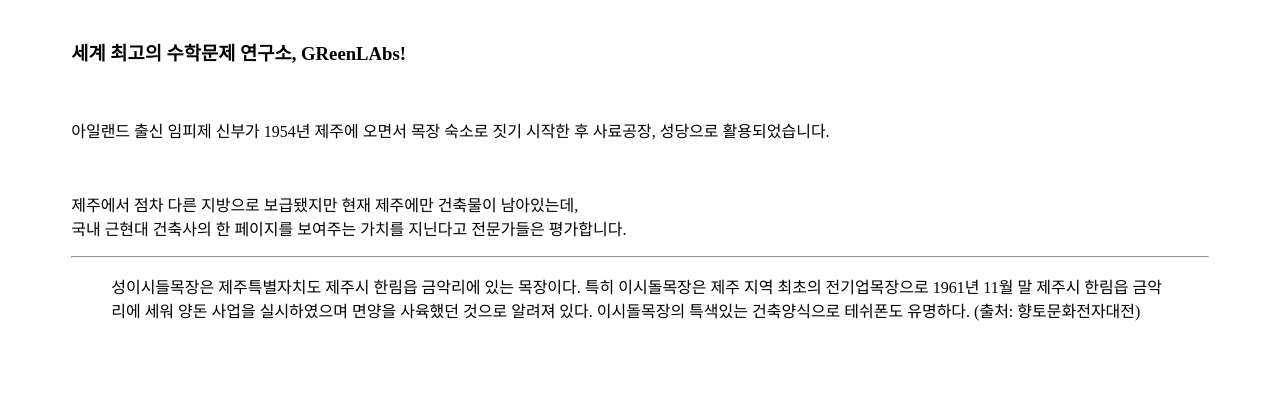
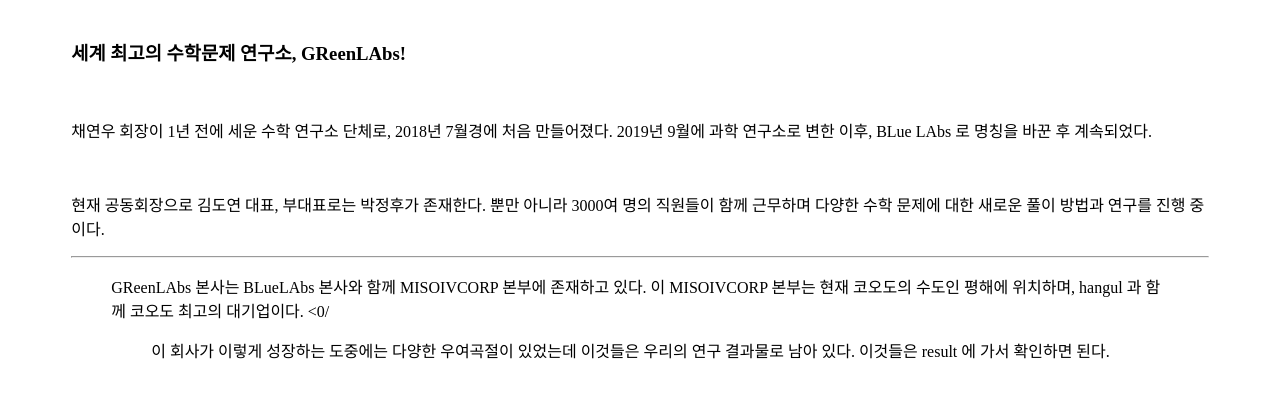
Before and after one commit to doyeon1234/main, a plain HTML site: page greenlabs.html in a window 1280 px wide. Shown: the part 248-646 px from the top of the page. Drawn offline with Linux system fonts and the light colour scheme; a web font is replaced by a local one.

Commit message:
Add files via upload

```diff
--- a/greenlabs.html
+++ b/greenlabs.html
@@ -66,15 +66,11 @@
         <div class="content">
           <h1>GReenLAbs와 MISOIVCORP</h1><br>
           <h3>세계 최고의 수학문제 연구소, GReenLAbs!</h3><br>
-          <p>아일랜드 출신 임피제 신부가 1954년 제주에 오면서 목장 숙소로 짓기 시작한 후 사료공장, 성당으로 활용되었습니다.</p><br>
-          <p>제주에서 점차 다른 지방으로 보급됐지만 현재 제주에만 건축물이 남아있는데,<br>국내 근현대 건축사의 한 페이지를 보여주는 가치를 지닌다고 전문가들은
-            평가합니다.</p>
+          <p>채연우 회장이 1년 전에 세운 수학 연구소 단체로, 2018년 7월경에 처음 만들어졌다. 2019년 9월에 과학 연구소로 변한 이후, BLue LAbs 로 명칭을 바꾼 후 계속되었다.</p><br>
+          <p>현재 공동회장으로 김도연 대표, 부대표로는 박정후가 존재한다. 뿐만 아니라 3000여 명의 직원들이 함께 근무하며 다양한 수학 문제에 대한 새로운 풀이 방법과 연구를 진행 중이다.</p>
           <hr>
-          <blockquote>성이시들목장은 제주특별자치도 제주시 한림읍 금악리에 있는 목장이다. 특히 이시돌목장은 제주 지역 최초의 전기업목장으로 1961년 11월 말
-            제주시 한림읍 금악리에 세워 양돈 사업을 실시하였으며 면양을 사육했던 것으로 알려져 있다. 이시돌목장의 특색있는 건축양식으로 테쉬폰도 유명하다. (출처:
-            향토문화전자대전)</<blockquote>
-
-            </blockquote>
+          <blockquote>GReenLAbs 본사는 BLueLAbs 본사와 함께 MISOIVCORP 본부에 존재하고 있다. 이 MISOIVCORP 본부는 현재 코오도의 수도인 평해에 위치하며, hangul 과 함께 코오도 최고의 대기업이다. <0/<blockquote>
+            이 회사가 이렇게 성장하는 도중에는 다양한 우여곡절이 있었는데 이것들은 우리의 연구 결과물로 남아 있다. 이것들은 result 에 가서 확인하면 된다.</blockquote>
         </div>
         <div class="footer">
         </div>
```
